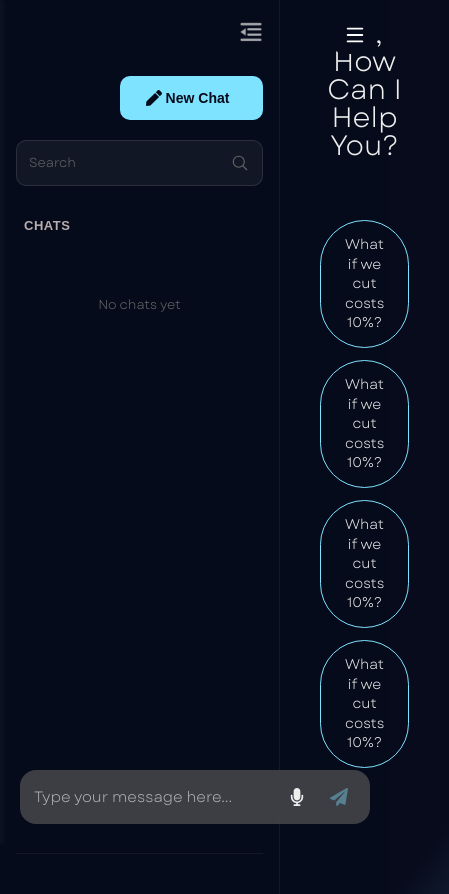
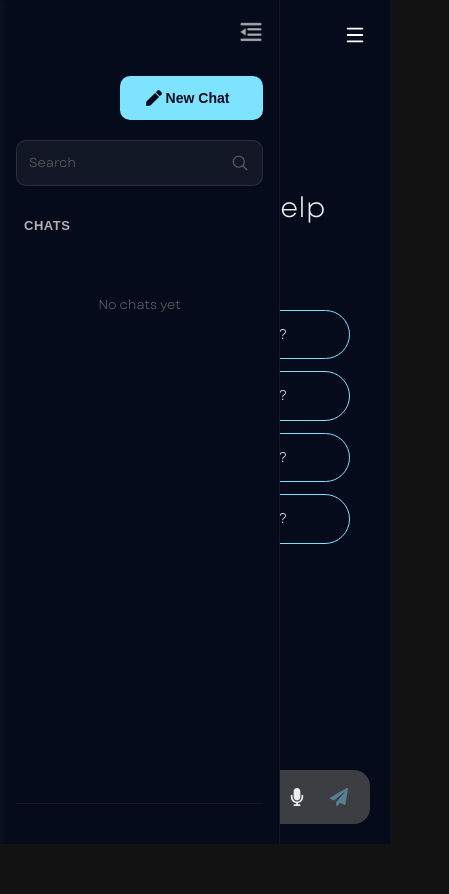
Before and after one commit to ramadan-alaa/RecoMind, a React (Vite) app: page /home/chatbot in a window 390 px wide. Shown: the whole page, 449 px wide, since content can reach past the window. After the commit the page ends 844 px from the top, so only its background shows below. Built offline with nearby package versions, Linux system fonts and the light colour scheme; a web font is replaced by a local one.

Commit message:
fix: update Sidebar positioning and responsiveness for improved layout on mobile

```diff
--- a/src/components/SideBar/sidebar.css
+++ b/src/components/SideBar/sidebar.css
@@ -5,16 +5,30 @@
   justify-content: space-between;
   background: var(--Primary);
   padding: 20px 16px;
-  position: relative;
+  position: fixed;
+  left: 134px;
+  top: 0;
   border-right: 1px solid rgba(255, 255, 255, 0.05);
   width: 310px;
   transition: all 0.4s cubic-bezier(0.4, 0, 0.2, 1);
   overflow: visible;
+  z-index: 50;
 }
 
 .sidebar.closed {
   width: 70px;
   padding: 20px 12px;
+}
+
+@media (max-width: 768px) {
+  .sidebar {
+    left: 0;
+    z-index: 1000;
+  }
+
+  .sidebar.closed {
+    width: 70px;
+  }
 }
 
 .header-section {
@@ -516,10 +530,14 @@
 @media (max-width: 768px) {
   .sidebar {
     width: 280px;
+    left: 0;
   }
 
   .sidebar.closed {
     width: 60px;
+    left: 0;
+    background: transparent;
+    border-right: 0;
   }
 
   .search-input {
```
